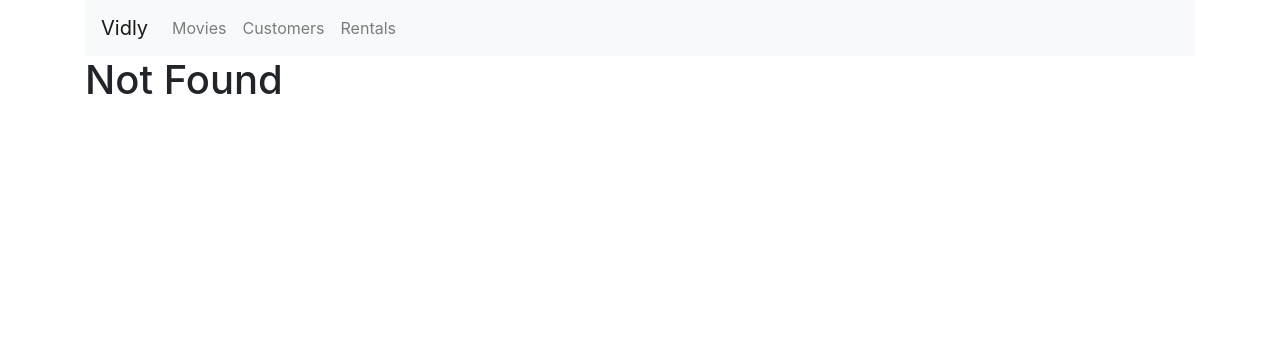
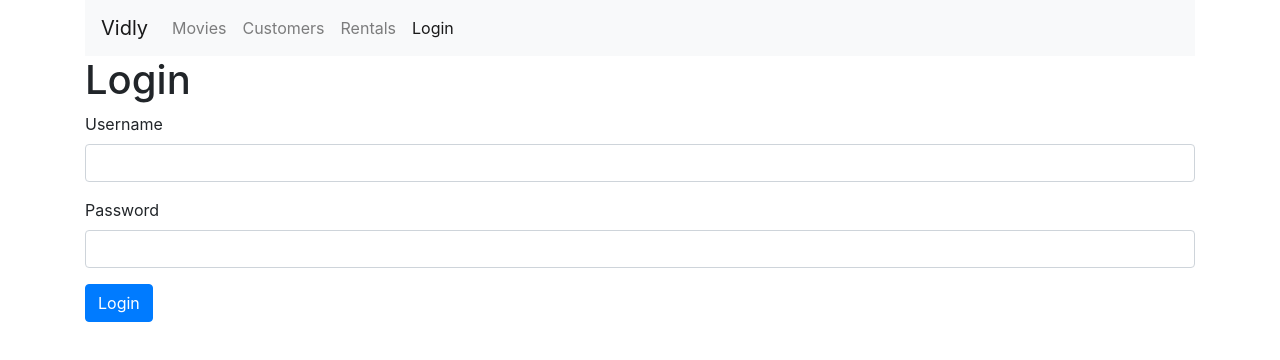
Before and after one commit to kswarn/vidly-react, a React (Create React App) app: page /login in a window 1280 px wide. Before the commit this address led to /not-found. Shown: the top 360 px of the page. Built offline with nearby package versions, Linux system fonts and the light colour scheme.

Commit message:
built a login form

```diff
--- a/src/App.js
+++ b/src/App.js
@@ -5,7 +5,7 @@ import Customers from "../src/components/customers";
 import Rentals from "../src/components/rentals";
 import NotFound from "../src/common/notfound";
 import MovieDetails from "./components/movieForm";
-
+import LoginForm from "./components/LoginForm";
 import { Switch, Route, Redirect } from "react-router-dom";
 
 function App() {
@@ -15,6 +15,7 @@ function App() {
       <div>
         {" "}
         <Switch>
+          <Route path="/login" component={LoginForm}></Route>
           <Route path="/movies/:id" component={MovieDetails}></Route>
           <Route path="/movies" component={Movies}></Route>
           <Route path="/customers" component={Customers}></Route>
--- a/src/common/TableBody.jsx
+++ b/src/common/TableBody.jsx
@@ -12,15 +12,9 @@ const TableBody = ({ items, columns, onLike, onDelete }) => {
     <tbody>
       {items.map((item) => (
         <tr key={item._id}>
-          {columns.map((col) =>
-            col.path === "title" ? (
-              <td key={item._id}>
-                <Link to={`/movies/${item._id}`}>{renderCell(item, col)}</Link>
-              </td>
-            ) : (
-              <td key={item._id}>{renderCell(item, col)}</td>
-            )
-          )}
+          {columns.map((col) => (
+            <td key={item._id}>{renderCell(item, col)}</td>
+          ))}
         </tr>
       ))}
     </tbody>
--- /dev/null
+++ b/src/components/LoginForm.jsx
@@ -0,0 +1,22 @@
+import React from "react";
+
+const LoginForm = () => {
+  return (
+    <div>
+      <h1>Login</h1>
+      <form>
+        <div className="form-group">
+          <label htmlFor="username">Username</label>
+          <input type="text" id="username" className="form-control"></input>
+        </div>
+        <div className="form-group">
+          <label htmlFor="password">Password</label>
+          <input id="password" type="text" className="form-control"></input>
+        </div>
+        <button className="btn btn-primary">Login</button>
+      </form>
+    </div>
+  );
+};
+
+export default LoginForm;
--- a/src/components/MoviesTable.jsx
+++ b/src/components/MoviesTable.jsx
@@ -1,10 +1,17 @@
 import React, { useState } from "react";
+import { Link } from "react-router-dom";
 import Table from "../common/Table";
 import Like from "../common/Like";
 
 const MoviesTable = ({ movies, onDelete, onLike, sortColumn, onSort }) => {
   const [columns, setColumns] = useState([
-    { path: "title", label: "Title" },
+    {
+      path: "title",
+      label: "Title",
+      content: (movie) => (
+        <Link to={`/movies/${movie._id}`}>{movie.title}</Link>
+      ),
+    },
     { path: "genre.name", label: "Genre" },
     { path: "numberInStock", label: "Stock" },
     { path: "dailyRentalRate", label: "Rate" },
--- a/src/components/topbar.jsx
+++ b/src/components/topbar.jsx
@@ -31,6 +31,9 @@ const Topbar = () => {
           <NavLink className="nav-link nav-item" to="/rentals">
             Rentals
           </NavLink>
+          <NavLink className="nav-link nav-item" to="/login">
+            Login
+          </NavLink>
         </div>
       </div>
     </nav>
```
